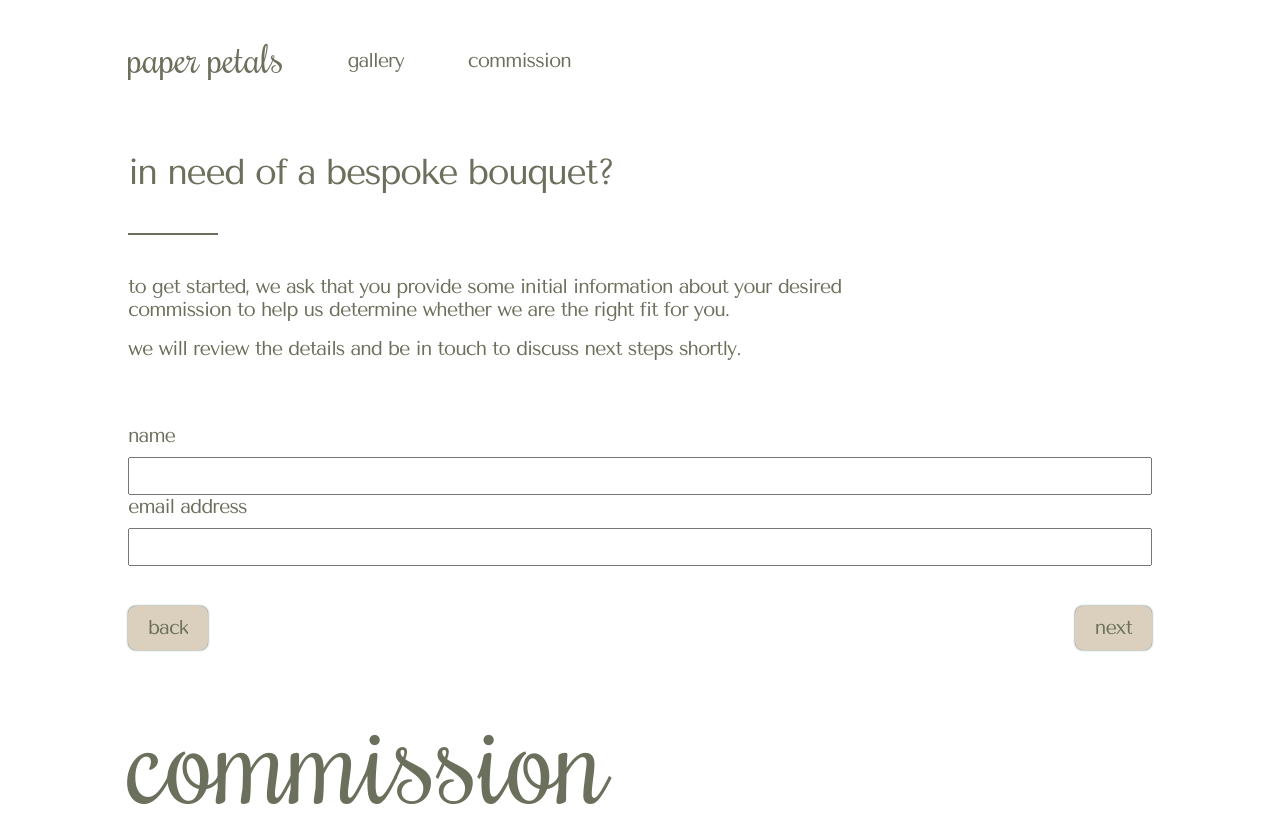
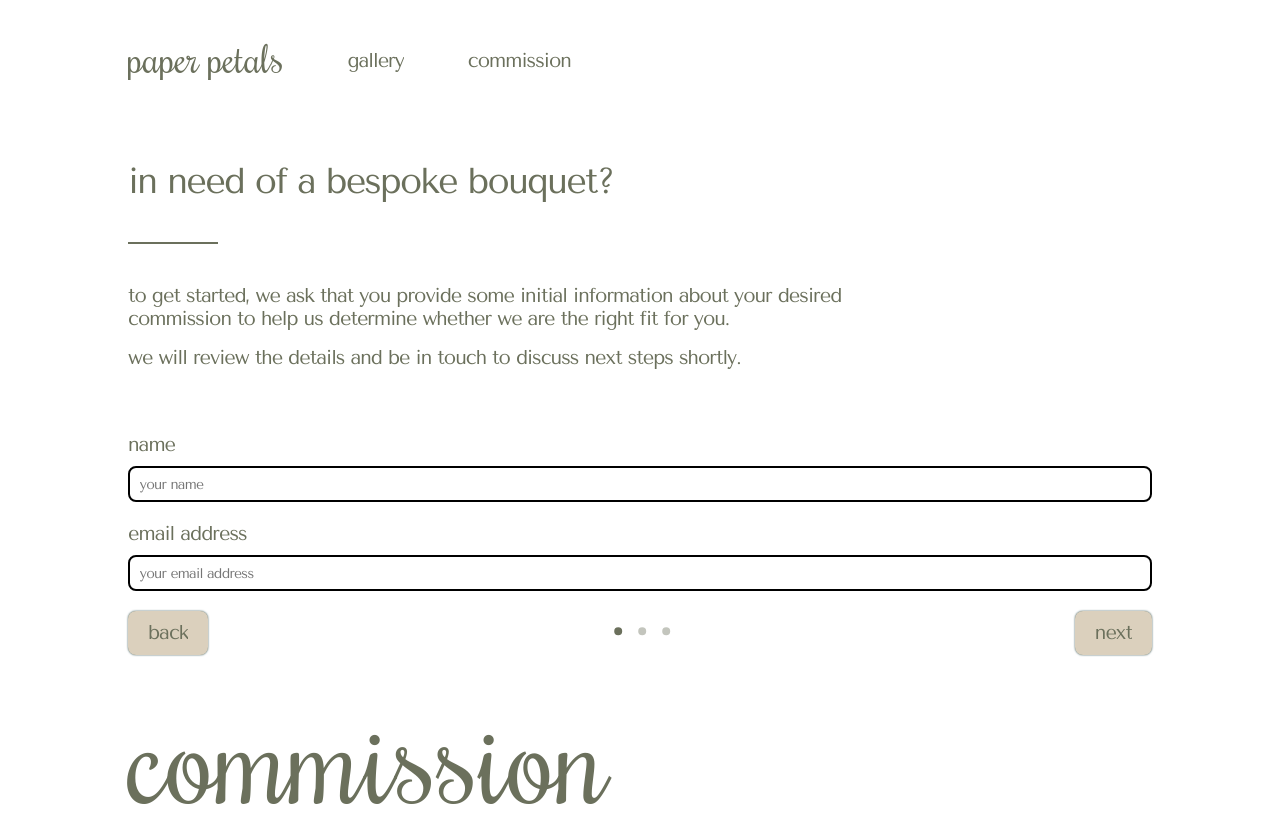
Before and after one commit to nicolastoon/flowering, a React (Vite) app: page /#/commission in a window 1280 px wide. Built offline with nearby package versions, Linux system fonts and the light colour scheme.

Commit message:
commssion form implemented

```diff
--- a/package.json
+++ b/package.json
@@ -14,6 +14,7 @@
   },
   "dependencies": {
     "bootstrap": "^5.3.7",
+    "lucide-react": "^0.544.0",
     "react": "^19.1.0",
     "react-dom": "^19.1.0",
     "react-router-dom": "^7.9.2"
--- a/src/components/CommissionForm.tsx
+++ b/src/components/CommissionForm.tsx
@@ -1,7 +1,18 @@
 import { useState } from "react";
 import { hover, unhover } from "../hover.ts";
+import { Dot } from "lucide-react";
 
 export default function CommissionForm() {
+  function changeIndex(i: number) {
+    const sections = document.getElementsByClassName("commission-form-section");
+    Array.from(sections).forEach((s) => {
+      s.className =
+        s.id === `form-section-${i}`
+          ? "commission-form-section active"
+          : "commission-form-section";
+    });
+  }
+
   let [selectedIndex, setSelectedIndex] = useState(1);
 
   // function next() {
@@ -11,36 +22,62 @@ export default function CommissionForm() {
 
   return (
     <div className="tenor-sans" id="commission-form-container">
-      <div id="form-section-1" className="commission-form-section active">
+      <div
+        id="form-section-1"
+        className={
+          selectedIndex === 1
+            ? "commission-form-section active"
+            : "commission-form-section"
+        }
+      >
         <div className="commission-form-field">
           <label>name</label>
-          <input />
+          <input className="tenor-sans" placeholder="your name"/>
         </div>
         <div className="commission-form-field">
           <label>email address</label>
-          <input />
+          <input className="tenor-sans" placeholder="your email address"/>
         </div>
       </div>
-      <div id="form-section-2" className="commission-form-section">
+      <div
+        id="form-section-2"
+        className={
+          selectedIndex === 2
+            ? "commission-form-section active"
+            : "commission-form-section"
+        }
+      >
         <div className="commission-form-field">
           <label>what is the purpose of your commission?</label>
-          <input />
+          <input className="tenor-sans" placeholder="a birthday, anniversary, holiday, etc." />
         </div>
         <div className="commission-form-field">
           <label>project timeline</label>
-          <input />
+          <input className="tenor-sans" placeholder="2-4 weeks, before a certain date, etc."/>
         </div>
       </div>
-      <div id="form-section-3" className="commission-form-section">
+      <div
+        id="form-section-3"
+        className={
+          selectedIndex === 3
+            ? "commission-form-section active"
+            : "commission-form-section"
+        }
+      >
         <div className="commission-form-field">
           <label>any additional information?</label>
-          <input />
+          <input className="tenor-sans" id="additional-info-input" placeholder="Hello! I would like to..."/>
         </div>
       </div>
       <div id="commission-form-buttons">
         <button
-          className="tenor-sans banner-btn button"
-          onClick={() => setSelectedIndex(selectedIndex - 1)}
+          className="tenor-sans banner-btn form-btn button"
+          onClick={() => {
+            if (selectedIndex > 1) {
+              setSelectedIndex(selectedIndex - 1);
+              changeIndex(selectedIndex);
+            }
+          }}
           onMouseEnter={() => hover("back")}
           onMouseLeave={() => unhover("back")}
         >
@@ -53,9 +90,19 @@ export default function CommissionForm() {
             </span>
           </div>
         </button>
+        <div>
+          <Dot className={selectedIndex === 1 ? "active" : ""} id="dot-1" />
+          <Dot className={selectedIndex === 2 ? "active" : ""} id="dot-2" />
+          <Dot className={selectedIndex === 3 ? "active" : ""} id="dot-3" />
+        </div>
         <button
-          className="tenor-sans banner-btn button"
-          onClick={() => setSelectedIndex(selectedIndex + 1)}
+          className="tenor-sans banner-btn form-btn button"
+          onClick={() => {
+            if (selectedIndex < 3) {
+              setSelectedIndex(selectedIndex + 1);
+              changeIndex(selectedIndex);
+            }
+          }}
           onMouseEnter={() => hover("next")}
           onMouseLeave={() => unhover("next")}
         >
--- a/src/components/Header.tsx
+++ b/src/components/Header.tsx
@@ -4,7 +4,7 @@ export default function Header() {
   return (
     <div className="page-header">
       <div
-        onClick={() => window.location.href = "/"}
+        onClick={() => window.location.href = "#"}
         className="button"
         id="home-btn"
       >
--- a/src/style.css
+++ b/src/style.css
@@ -16,8 +16,9 @@
 }
 
 body {
-  color: #6B705C;
+  color: #6b705c;
   margin: 0;
+  overflow-y: hidden;
 }
 
 .button {
@@ -59,7 +60,7 @@ body {
 
 #top-banner {
   height: 50vh;
-  background-color: #F0EFEB;
+  background-color: #f0efeb;
 }
 
 .banner-content {
@@ -70,7 +71,7 @@ body {
 }
 
 .banner-btn {
-  background-color: #DBD0BD;
+  background-color: #dbd0bd;
   border: none;
   box-shadow: 0 0 2px darkslategray;
   color: inherit;
@@ -139,9 +140,10 @@ body {
 #commission-container {
   display: flex;
   flex-direction: column;
-  justify-content: center;
   gap: 4em;
-  height: 70vh;
+  height: 60vh;
+  margin-top: 10vh;
+  justify-content: space-between;
 }
 
 #commission-text {
@@ -159,6 +161,14 @@ body {
 
   input {
     height: 2rem;
+    padding: 0 0.7em;
+    font-size: 0.7em;
+    border: 2px solid black;
+    border-radius: 8px;
+  }
+
+  input#additional-info-input {
+    height: 6rem;
   }
 }
 
@@ -168,7 +178,9 @@ body {
 }
 
 .commission-form-section.active {
-  display: block;
+  display: flex;
+  flex-direction: column;
+  gap: 1em;
 }
 
 .commission-form-field {
@@ -181,16 +193,20 @@ body {
   display: flex;
   flex-direction: row;
   justify-content: space-between;
+  align-items: center;
+  margin-top: 1em;
 }
 
-/* #top-banner-flower-img {
-  position: absolute;
-  transform: rotate(-35deg);
-  width: 40vw;
-  top: -49px;
-  left: 720px;
+.form-btn {
+  margin: 0;
 }
 
-#bottom-banner-img {
+.lucide-dot {
+  transform: scale(2);
+  opacity: 0.4;
+  transition: all 0.25s ease-in-out;
+}
 
-} */
+.lucide-dot.active {
+  opacity: 1;
+}
```
Also changed, not shown: 1 other file (tests, documents, lock files or other folders).
